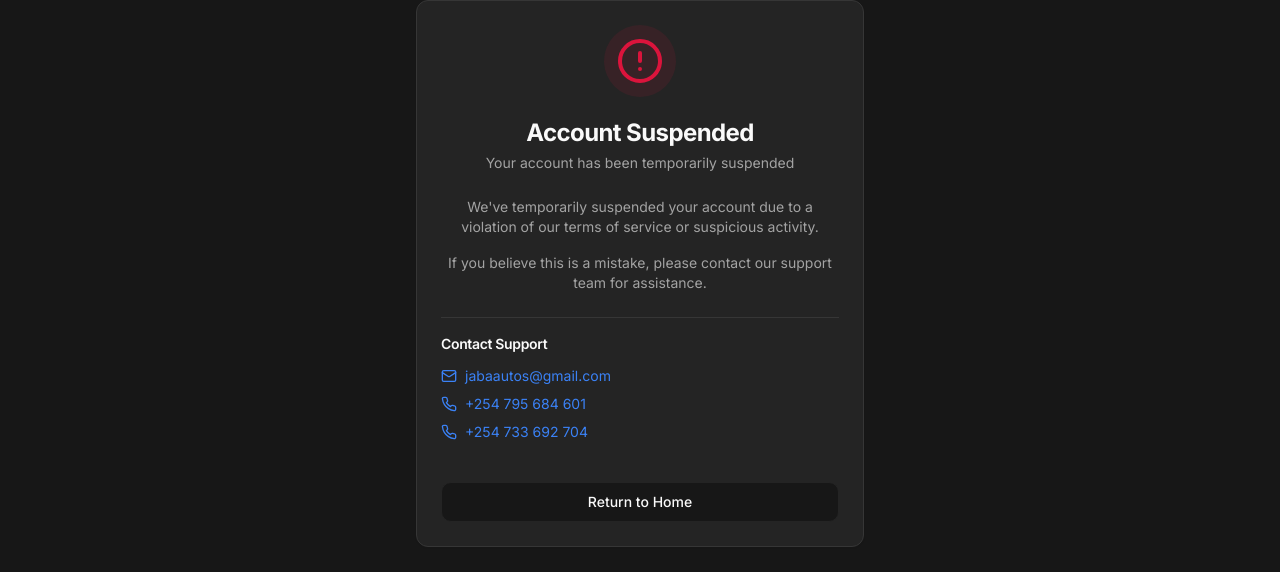
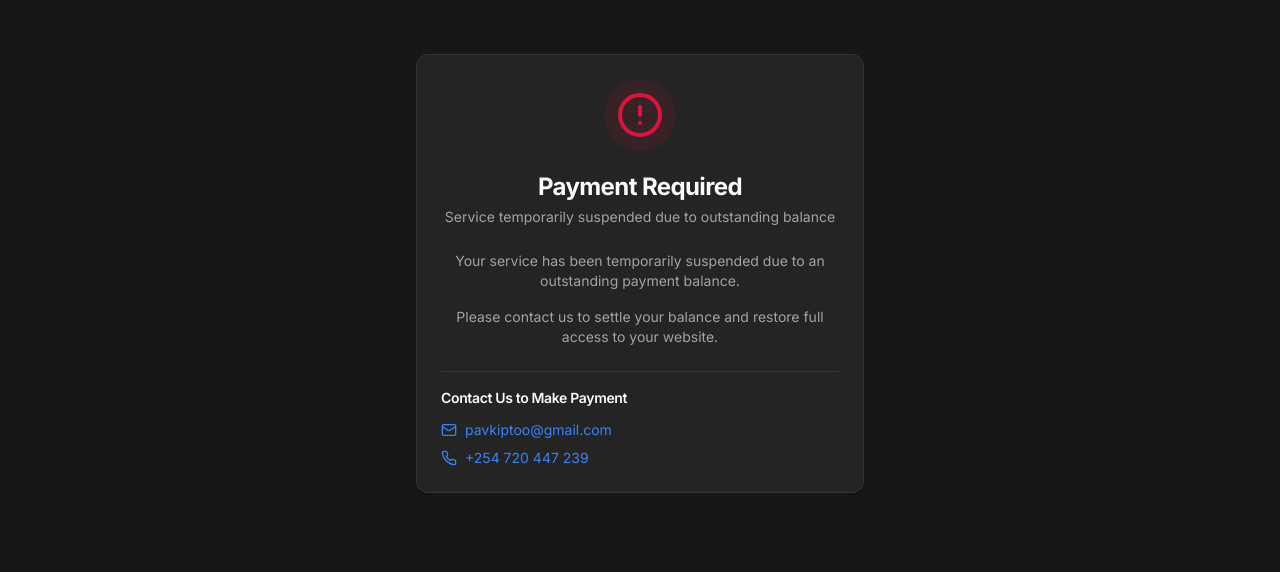
Before and after one commit to bl4ckh401/jautomotives, a Next.js app: page /suspended in a window 1280 px wide. Shown: the part 191-763 px from the top of the page. Built offline with nearby package versions, Linux system fonts and the light colour scheme; no server answers; the database is empty.

Commit message:
add payment reason and suspended page info

```diff
--- a/app/suspended/page.tsx
+++ b/app/suspended/page.tsx
@@ -15,54 +15,39 @@ export default function SuspendedPage() {
               <AlertCircle className="h-12 w-12 text-destructive" />
             </div>
           </div>
-          <CardTitle className="text-2xl font-bold">Account Suspended</CardTitle>
+          <CardTitle className="text-2xl font-bold">Payment Required</CardTitle>
           <CardDescription>
-            Your account has been temporarily suspended
+            Service temporarily suspended due to outstanding balance
           </CardDescription>
         </CardHeader>
         <CardContent className="space-y-6">
           <div className="text-center text-sm text-muted-foreground">
             <p className="mb-4">
-              We&apos;ve temporarily suspended your account due to a violation of our terms of service or suspicious activity.
+              Your service has been temporarily suspended due to an outstanding payment balance.
             </p>
             <p>
-              If you believe this is a mistake, please contact our support team for assistance.
+              Please contact us to settle your balance and restore full access to your website.
             </p>
           </div>
 
           <div className="space-y-3 pt-4 border-t">
-            <h3 className="font-semibold text-sm">Contact Support</h3>
+            <h3 className="font-semibold text-sm">Contact Us to Make Payment</h3>
             <div className="space-y-2">
               <a
-                href="mailto:jabaautos@gmail.com"
+                href="mailto:pavkiptoo@gmail.com"
                 className="flex items-center gap-2 text-sm text-blue-500 hover:text-blue-600"
               >
                 <Mail className="h-4 w-4" />
-                jabaautos@gmail.com
+                pavkiptoo@gmail.com
               </a>
               <a
                 href="tel:+254795684601"
                 className="flex items-center gap-2 text-sm text-blue-500 hover:text-blue-600"
               >
                 <Phone className="h-4 w-4" />
-                +254 795 684 601
-              </a>
-              <a
-                href="tel:+254733692704"
-                className="flex items-center gap-2 text-sm text-blue-500 hover:text-blue-600"
-              >
-                <Phone className="h-4 w-4" />
-                +254 733 692 704
+                +254 720 447 239
               </a>
             </div>
-          </div>
-
-          <div className="pt-4">
-            <Link href="/" className="w-full">
-              <Button variant="outline" className="w-full">
-                Return to Home
-              </Button>
-            </Link>
           </div>
         </CardContent>
       </Card>
```
